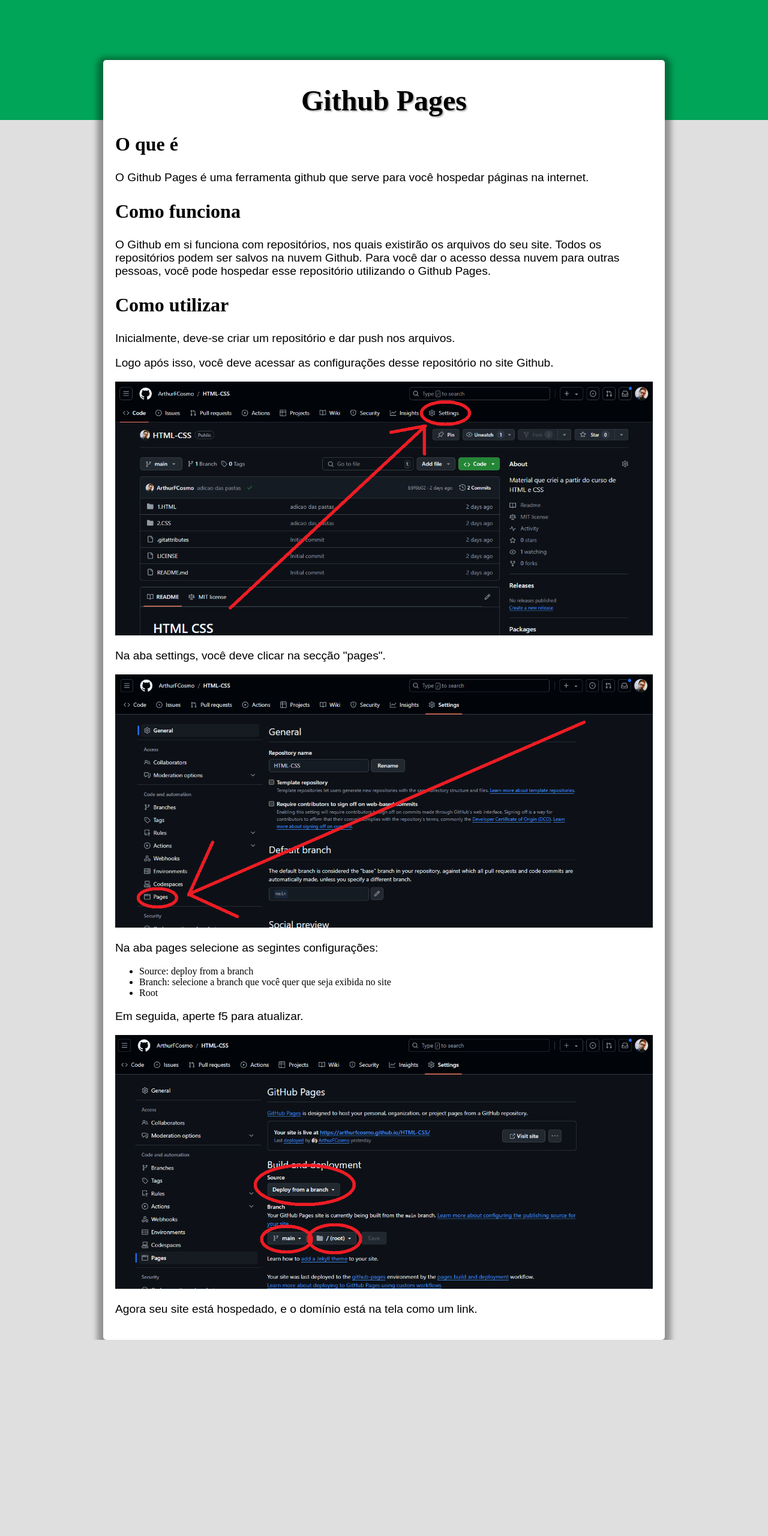
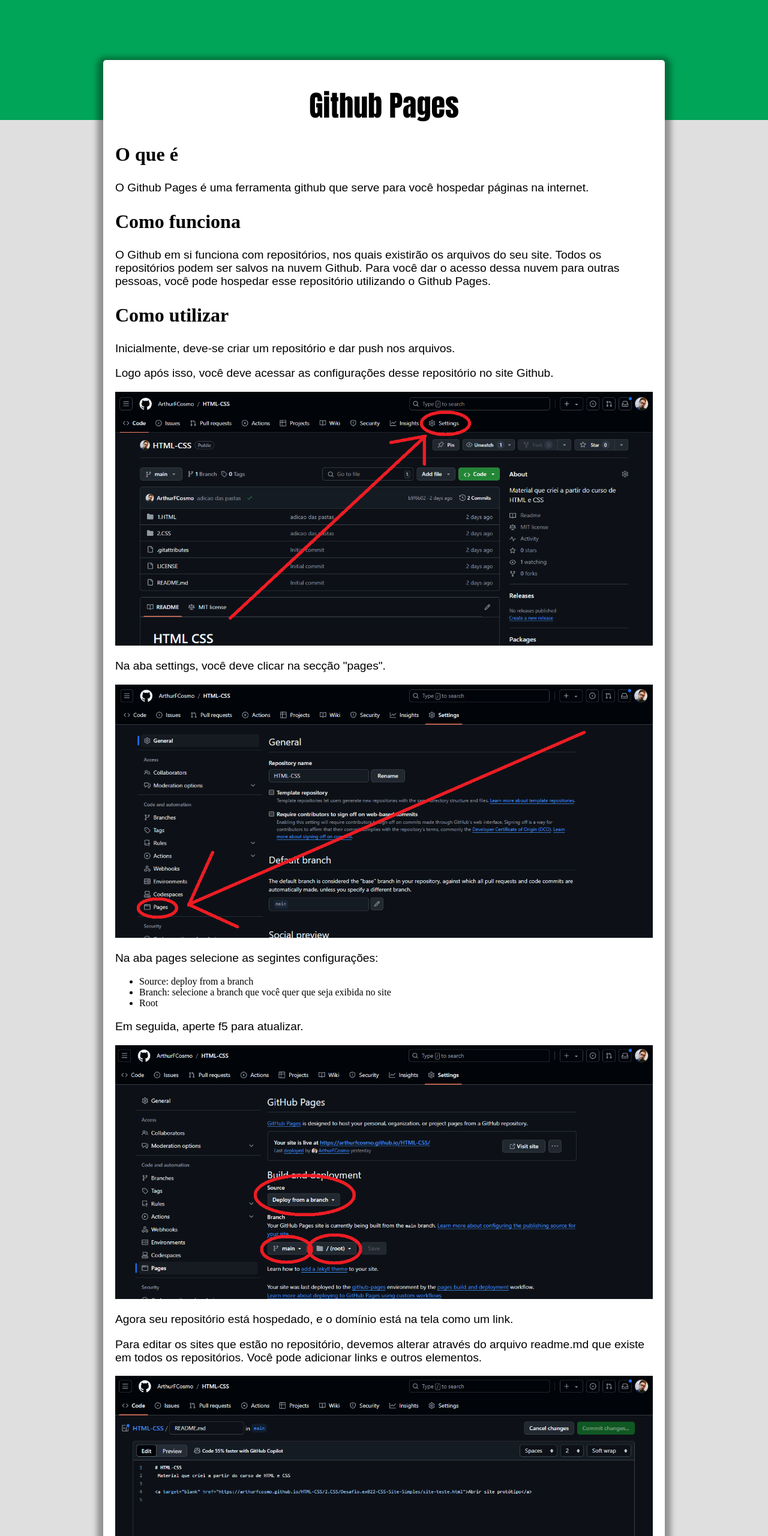
Before and after one commit to ArthurFCosmo/HTML-CSS, a plain HTML site: page 2.CSS/github-pages/index.html in a window 1280 px wide. Shown: the top 2560 px of the page at 60% size. Before the commit the page ends 2233 px from the top, so only its background shows below. Drawn offline with Linux system fonts and the light colour scheme.

Commit message:
mudanças no gh pages

```diff
--- a/2.CSS/github-pages/index.html
+++ b/2.CSS/github-pages/index.html
@@ -42,8 +42,11 @@
 
         <img class="exemplo" src="media/ghp3.png" alt="configurações-pages">
 
-        <p>Agora seu site está hospedado, e o domínio está na tela como um link.</p>
+        <p>Agora seu repositório está hospedado, e o domínio está na tela como um link.</p>
 
+        <p>Para editar os sites que estão no repositório, devemos alterar através do arquivo readme.md que existe em todos os repositórios. Você pode adicionar links e outros elementos.</p>
+
+        <img class="exemplo" src="media/ghp4.png" alt="configurações-readme">
     </main>
 </body>
 </html>
--- a/2.CSS/github-pages/style.css
+++ b/2.CSS/github-pages/style.css
@@ -35,9 +35,10 @@ main {
 
 h1 {
     text-align: center;
+    font-family: Impact, Haettenschweiler, 'Arial Narrow Bold', sans-serif;
+    font-weight: lighter;
     font-size: 3em;
     margin: 20px;
-    text-shadow: 2px 2px 2px rgba(0, 0, 0, 0.295);
 }
 
 h2 {
```
Also changed, not shown: 2.CSS/github-pages/media/ghp4.png (added).
